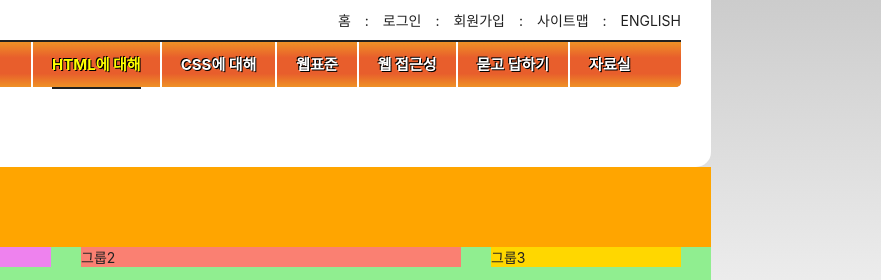
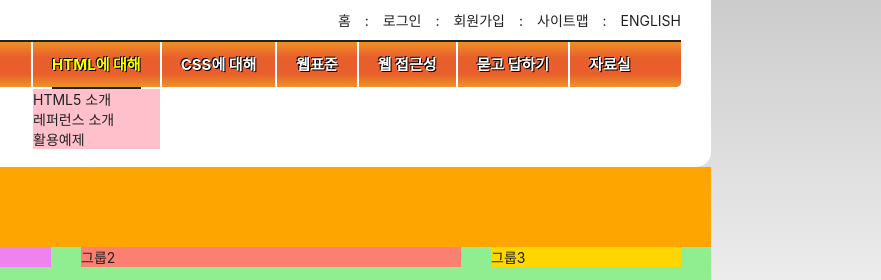
Before and after one commit to SSY1203/HTML5, a plain HTML site: page index.html in a window 1280 px wide. Shown: the top 280 px of the page, 399-1280 px from the left. Drawn offline with Linux system fonts and the light colour scheme; a web font is replaced by a local one.

Commit message:
position 기준 설정하기

```diff
--- a/styles/style.css
+++ b/styles/style.css
@@ -124,6 +124,7 @@ background-size → 배경 이미지 크기 조정
 background → 위 속성 전부 함축, 공백으로 값과 값 사이를 구분 */
 
 .menu-item {
+  position: relative;
   float: left;
   border-left: 2px solid #fff;
 }
@@ -147,14 +148,24 @@ background → 위 속성 전부 함축, 공백으로 값과 값 사이를 구
 
 .is-active .menu-button::after {
   content: '';
+  display: block;
   border-top: 2px solid #212121;
-  display: block;
 }
 
 .sub-menu {
   background-color: pink;
   position: absolute;
+  left: 0;
+  top: 47px;
   display: none;
+}
+
+.is-active .sub-menu {
+  display: block;
+}
+
+.sub-menu li {
+  display: inline-block;
 }
 
 /** 비주얼 */
```
